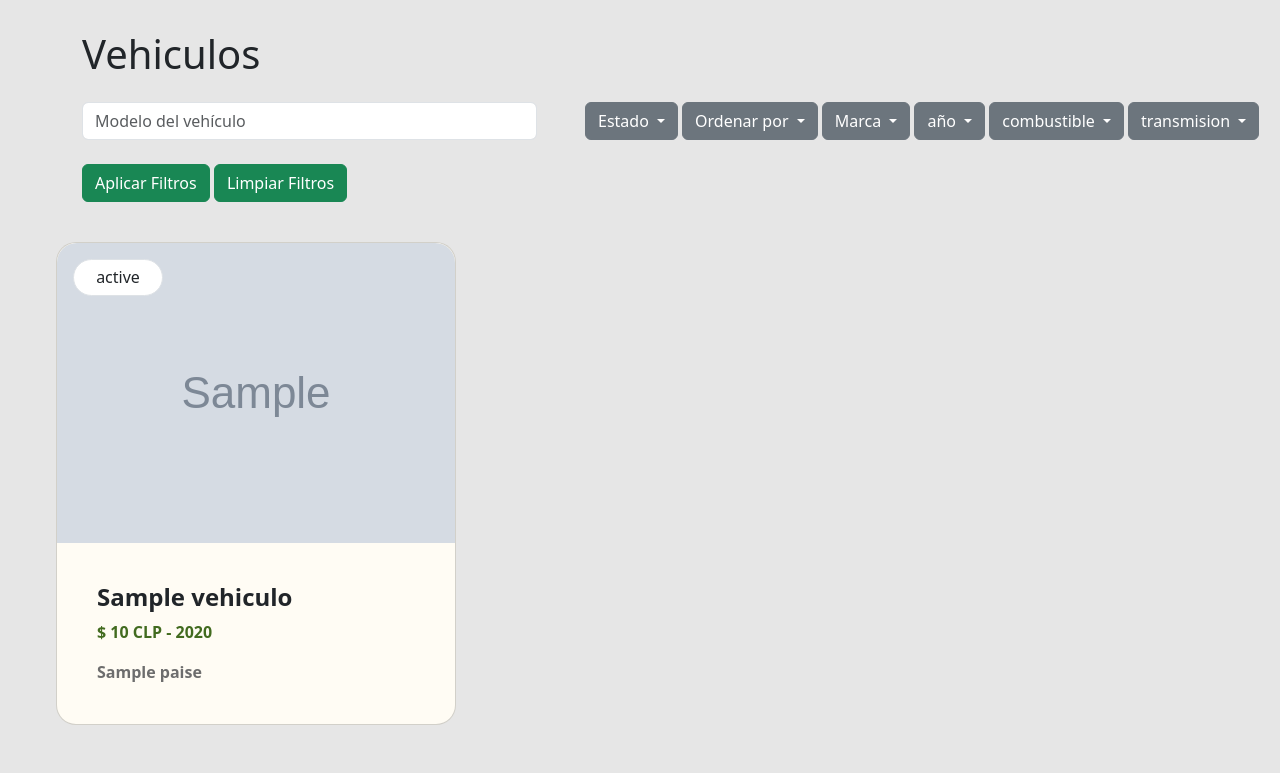
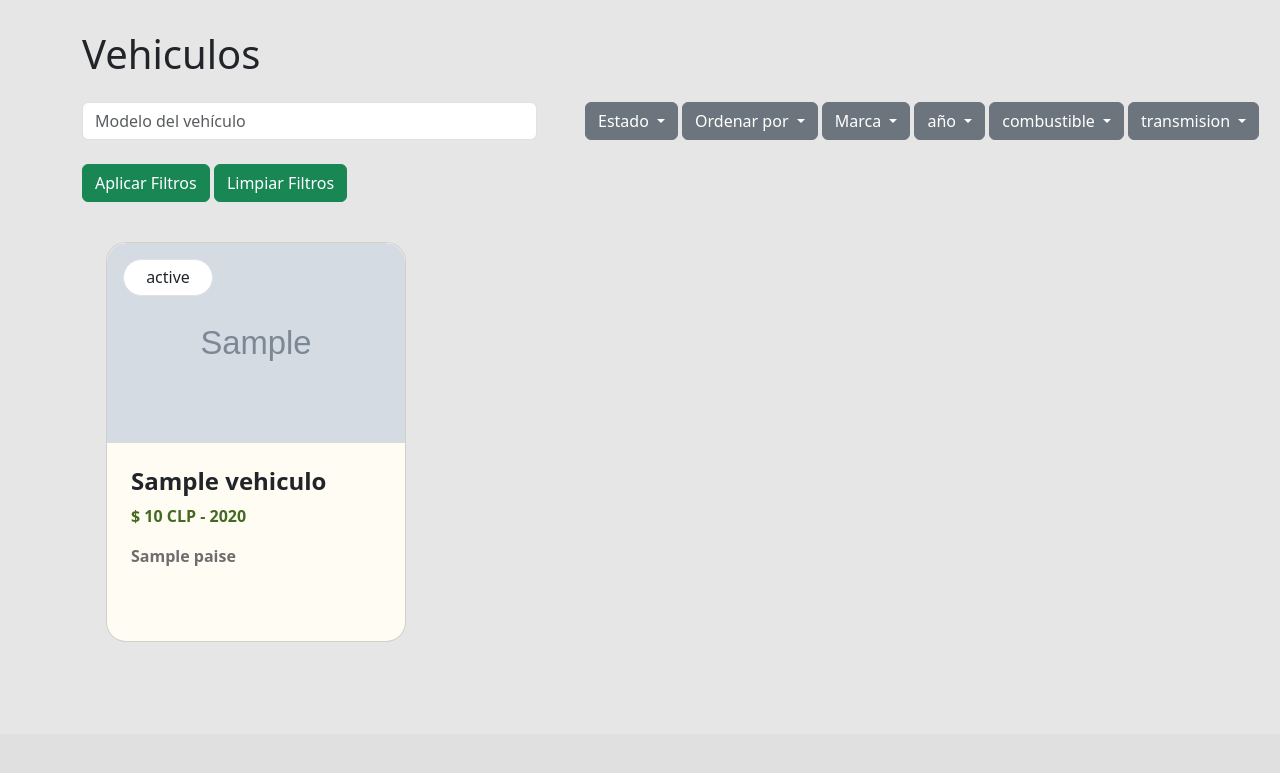
Before and after one commit to HatCliff/renzomotors, a PHP site: page /xampp/pages/buscador_vehiculo.php in a window 1280 px wide. Shown: the part 66-839 px from the top of the page. After the commit the page ends 708 px from the top, so only its background shows below. Run offline with PHP 8.4, Linux system fonts and the light colour scheme; tables that the repository leaves empty hold one stand-in row (values such as "Sample post"); grey boxes marked "Sample" are stand-in pictures.

Commit message:
cambios de datos

```diff
--- a/pages/buscador_vehiculo.php
+++ b/pages/buscador_vehiculo.php
@@ -86,7 +86,7 @@ if ($_SERVER['REQUEST_METHOD'] == 'POST') {
     </style>
 </head>
 <body class="pt-5">
-    <div class="container mt-5 d-flex">
+    <div class="container mt-5">
         <div class="row mb-4  ">
             <!-- buscador y filtros -->
             <div class="row mb-4">
@@ -223,16 +223,16 @@ if ($_SERVER['REQUEST_METHOD'] == 'POST') {
                     // Consulta para obtener todos vehiculos existentes
                     while ($fila = mysqli_fetch_assoc($resultado)) {
                         // Coloca cada vehiculo en tarjetas
-                        echo"<div class='col-md-4 d-flex justify-content-center mb-4'>";
+                        echo"<div class='col-md-4 col-sm-6 mb-4 d-flex justify-content-center mb-4'>";
                             echo "<a href='vehiculo.php?id={$fila['id_vehiculo']}' class='text-decoration-none'>";
-                                echo"<div class='card' style='width: 400px; background: #fffcf4; border-radius: 20px;'> ";
+                                echo"<div class='card' style='width: 300px; height: 400px; background: #fffcf4; border-radius: 20px;'> ";
                                     // saca una foto asociada al vehiculo
                                     $id_vehiculo = $fila['id_vehiculo'];
                                     $fotos_resultado = mysqli_query($conexion, "SELECT ruta_foto FROM fotos_vehiculos WHERE id_vehiculo = $id_vehiculo");
 
                                     if ($foto = mysqli_fetch_assoc($fotos_resultado)){
                                         $ruta_imagen = '../admin/mantenedores/vehiculo/fotos_vehiculos/' . basename($foto['ruta_foto']);
-                                        echo "<img src='$ruta_imagen' class='card-img-top ' alt='Foto vehículo' style='width: 100%; height: 300px; border-radius: 20px 20px 0 0'>";
+                                        echo "<img src='$ruta_imagen' class='card-img-top ' alt='Foto vehículo' style='width: 100%; height: 200px; border-radius: 20px 20px 0 0'>";
 
                                         echo"
                                             <div class='card-img-overlay d-flex justify-content-start align-items-start p-3 text-center'>
@@ -254,7 +254,7 @@ if ($_SERVER['REQUEST_METHOD'] == 'POST') {
 
                                     }
 
-                                    echo "<div class='card-body m-4' >";
+                                    echo "<div class='card-body m-2' >";
                                     $precio_formateado = number_format($fila['precio'], 0, ',', '.');
                                     echo "<h4 class='card-title' style='font-weight: bold'>{$fila['nombre_modelo']}</h4>
                                             <p class='card-text' style='color:426B1F; font-weight: bold; '>\$ " . $precio_formateado . " CLP  -  {$fila['anio']}</p>";
--- a/pages/financiamiento.php
+++ b/pages/financiamiento.php
@@ -112,7 +112,7 @@ if ($result_precio && mysqli_num_rows($result_precio) > 0) {
                 alerta_datos.style.display = 'none';
             }
 
-            if(cantidad>=cantidad_cut)
+            if(cantidad>cantidad_cut)
             {
                 alerta_cuota.innerText = "La cantidad maxima de este tipo de financiamiento es de: "+cantidad_cut;
                 alerta_cuota.style.display = 'block';
```
